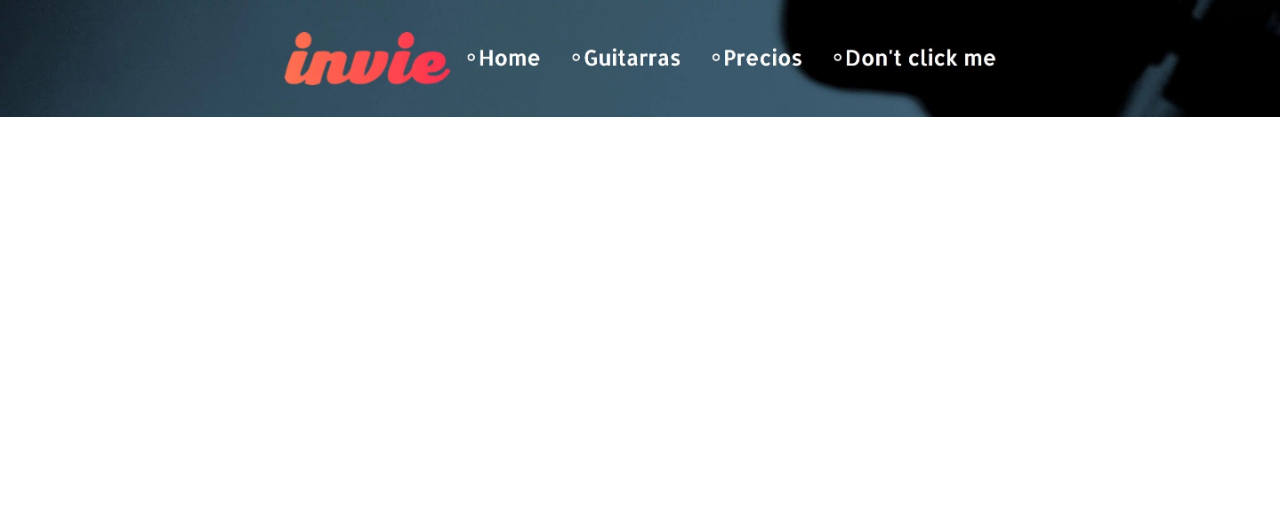
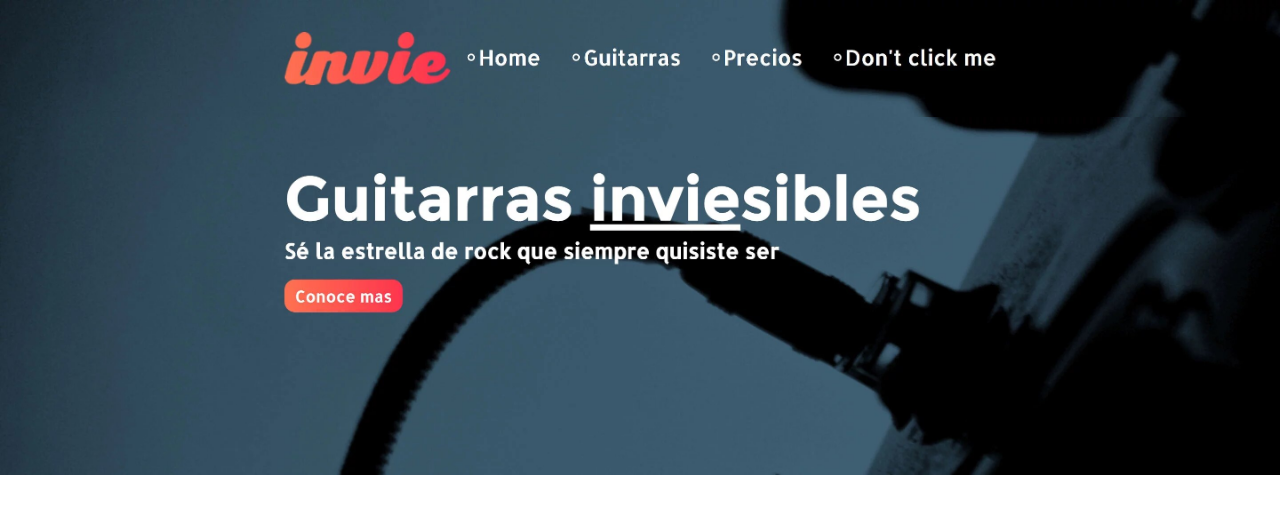
Before and after one commit to daniel94lad/invie2-github, a plain HTML site: page index.html in a window 1280 px wide. Drawn offline with Linux system fonts and the light colour scheme.

Commit message:
agregando nuevo hero

```diff
--- a/index.html
+++ b/index.html
@@ -15,5 +15,6 @@
 	</head>
 	<body>
 		<img src="header.jpg" alt="header image">
+		<img src="hero.jpg" alt="hero image">
 	</body>
 </html>
```
Also changed, not shown: hero.jpg (added).
